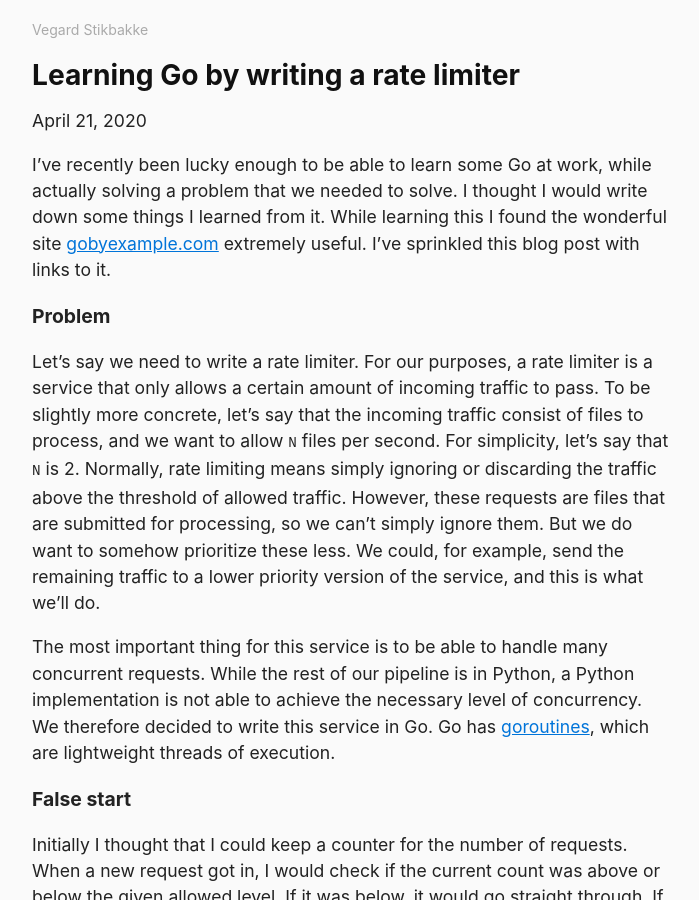
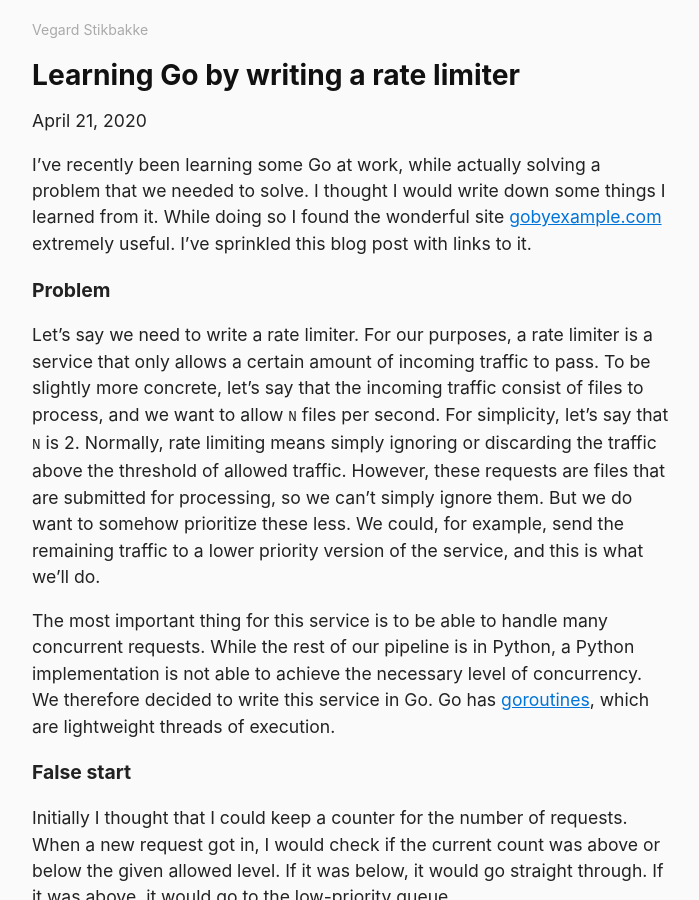
Before and after one commit to vegarsti/vegarsti.github.io, a Jekyll site: the page built from _posts/2020-04-21-go-rate-limiter.md, in a window 1280 px wide and 900 px high. Shown: the whole window, without its empty margins (288-987 px from the left). Built offline with Jekyll 4.4.1, drawn with Linux system fonts in a browser that asks for light colours; nearby versions of some CDN libraries.

Commit message:
Sentences

```diff
--- a/_posts/2020-04-21-go-rate-limiter.md
+++ b/_posts/2020-04-21-go-rate-limiter.md
@@ -3,9 +3,9 @@ layout: post
 title: Learning Go by writing a rate limiter
 ---
 
-I've recently been lucky enough to be able to learn some Go at work, while actually solving a problem that we needed to solve.
+I've recently been learning some Go at work, while actually solving a problem that we needed to solve.
 I thought I would write down some things I learned from it.
-While learning this I found the wonderful site [gobyexample.com](gobyexample.com) extremely useful.
+While doing so I found the wonderful site [gobyexample.com](gobyexample.com) extremely useful.
 I've sprinkled this blog post with links to it.
 
 ### Problem
```
